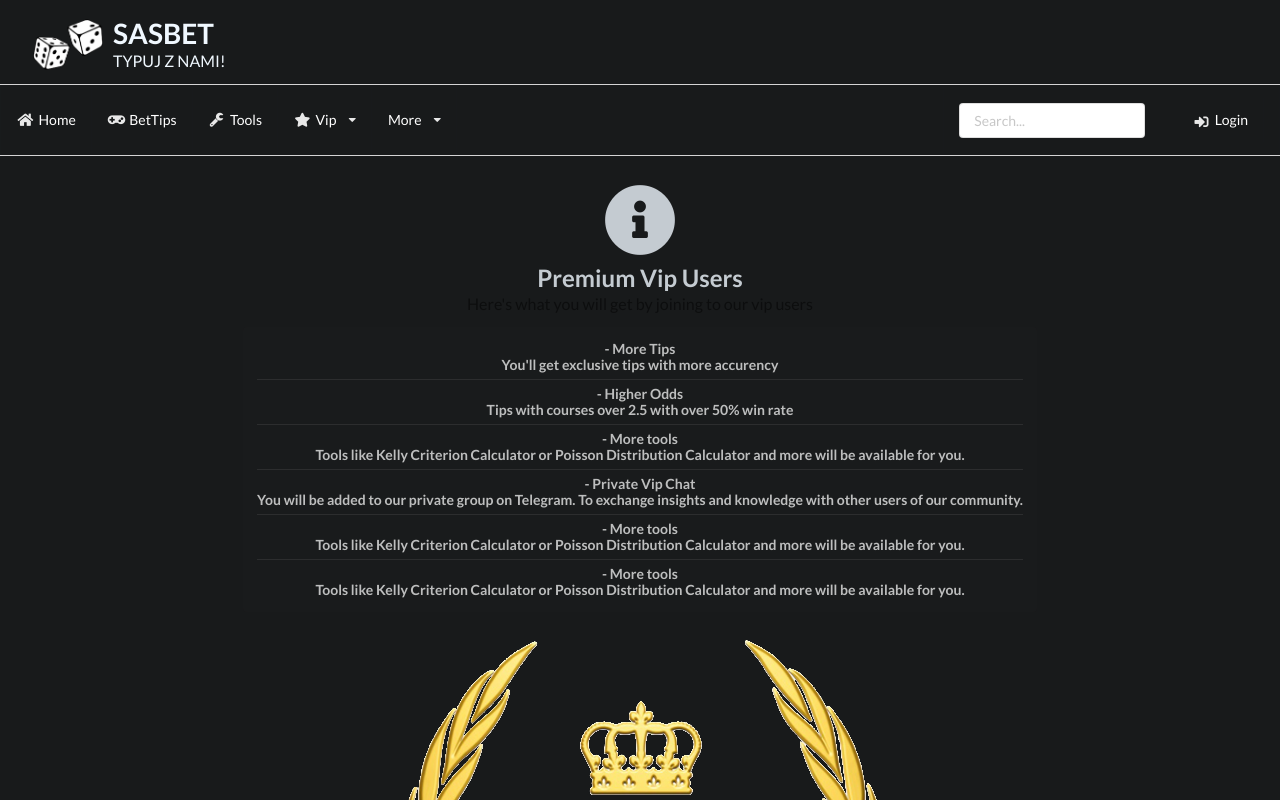
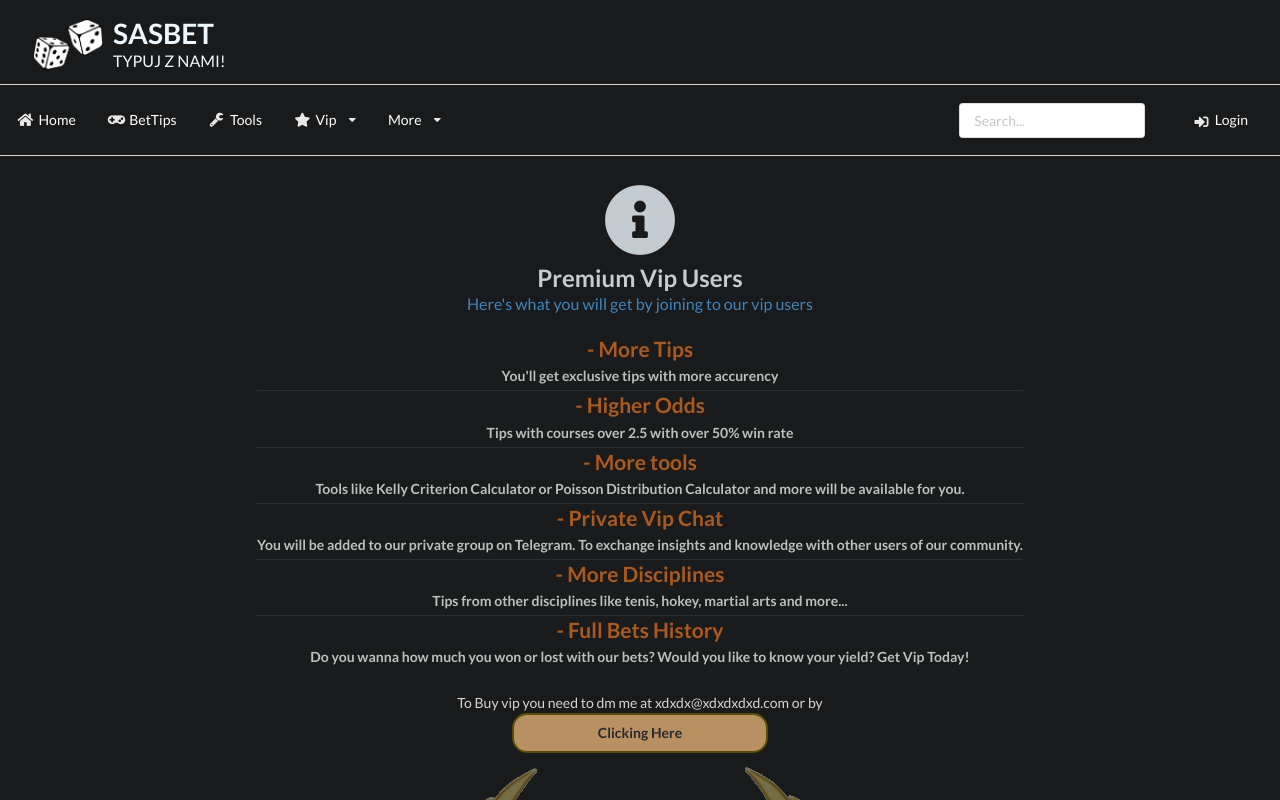
Before and after one commit to udaceue/betTipsAppv2, a React (Create React App) app in the folder client/: page /AboutVip in a window 1280 px wide. Shown: the top 800 px of the page. Built offline with nearby package versions, Linux system fonts and the light colour scheme.

Commit message:
style changes in AboutVip component

```diff
--- a/client/src/components/AboutVip.jsx
+++ b/client/src/components/AboutVip.jsx
@@ -10,47 +10,48 @@ function AboutVip() {
       <HeaderUseage />
     </div>
     <div className="ui center aligned fluid container toolsContent">
-    <h2 class="ui icon header">
-  <i class="info circle icon"></i>
-  <div class="content">
+    <h2 className="ui icon header vipHeaderList">
+  <i className="info circle icon"></i>
+  <div className="content">
    Premium  Vip Users
-    <div class="sub header">Here's what you will get by joining to our vip users</div>
-    <div class="ui inverted segment">
-  <div class="ui inverted relaxed divided list">
-    <div class="item">
-      <div class="content">
-        <div class="header"> - More Tips</div>
+    <div className="sub header vipAbout">Here's what you will get by joining to our vip users</div>
+    <div className="ui inverted segment">
+  <div className="ui inverted relaxed divided list">
+    <div className="item">
+      <div className="content">
+        <div className="header vipHeaderList"> - More Tips</div>
         You'll get exclusive tips with more accurency
       </div>
     </div>
-    <div class="item">
-      <div class="content">
-        <div class="header"> - Higher Odds</div>
+    <div className="item">
+      <div className="content">
+        <div className="header vipHeaderList"> - Higher Odds</div>
          Tips with courses over 2.5 with over 50% win rate
       </div>
     </div>
-    <div class="item">
-      <div class="content">
-        <div class="header"> - More tools</div>
+    <div className="item">
+      <div className="content">
+        <div className="header vipHeaderList"> - More tools</div>
             Tools like Kelly Criterion Calculator or Poisson Distribution Calculator and more will be available for you.
       </div>
     </div>
-    <div class="item">
-      <div class="content">
-        <div class="header"> - Private Vip Chat</div>
+    <div className="item">
+      <div className="content">
+        <div className="header vipHeaderList"> - Private Vip Chat</div>
         You will be added to our private group on Telegram. To exchange insights and knowledge with other users of our community.
       </div>
     </div>
-    <div class="item">
-      <div class="content">
-        <div class="header"> - More tools</div>
-            Tools like Kelly Criterion Calculator or Poisson Distribution Calculator and more will be available for you.
+    <div className="item">
+      <div className="content">
+        <div className="header vipHeaderList"> - More Disciplines</div>
+        Tips from other disciplines like tenis, hokey, martial arts and more...
       </div>
     </div>
-    <div class="item">
-      <div class="content">
-        <div class="header"> - More tools</div>
-            Tools like Kelly Criterion Calculator or Poisson Distribution Calculator and more will be available for you.
+    <div className="item">
+      <div className="content">
+        <div className="header vipHeaderList"> - Full Bets History</div>
+            Do you wanna how much you won or lost with our bets?
+            Would you like to know your yield? Get Vip Today!
       </div>
     </div>
   </div>
@@ -59,6 +60,14 @@ function AboutVip() {
 
   </div>
 </h2>
+            <div className="header"> To Buy vip you need to dm me at xdxdx@xdxdxdxd.com
+              or by
+
+              <button className="ui fluid medium teal button vipButton">
+              Clicking Here
+            </button>
+            </div>
+
            <div> <img className='vipImg' src ={vip} alt= ""></img></div>
     </div>
   </div>
--- a/client/src/components/App.css
+++ b/client/src/components/App.css
@@ -252,6 +252,35 @@ select {
 .ui.column.country.hide {
   display: block;
 }
+/* ===================
+ABOUT VIP SECTION
+=================== */
+.ui.icon.header.vipHeaderList .sub.header.vipAbout{
+  color: #4aa0e6 ;
+}
+.vipImg{
+  opacity: 0.4;
+}
+.ui.fluid.medium.teal.button.vipButton{
+  width: 100%;
+  background-color: rgb(226 174 116);
+  opacity: 0.8;
+  color: #2b2e33;
+  border: 2px solid #645a03;
+  border-radius: 15px;
+  transition: 0.3s all ease;
+}
+.ui.fluid.medium.teal.button.vipButton:hover{
+opacity: 1;
+color: #535399;
+}
+.ui.inverted.list .list>.item .header,
+.ui.inverted.list>.item .header
+{
+  color: chocolate;
+  font-size: 1.5rem;
+  margin-bottom: 0.8rem;
+}
 
 /* ====================
     MEDIA QUERIES
@@ -298,3 +327,10 @@ select {
     height: 50%;
   }
 }
+
+@media (min-width: 650px) {
+  .ui.fluid.medium.teal.button.vipButton{
+    width: 20%;
+    margin: auto;
+  }
+}
```
